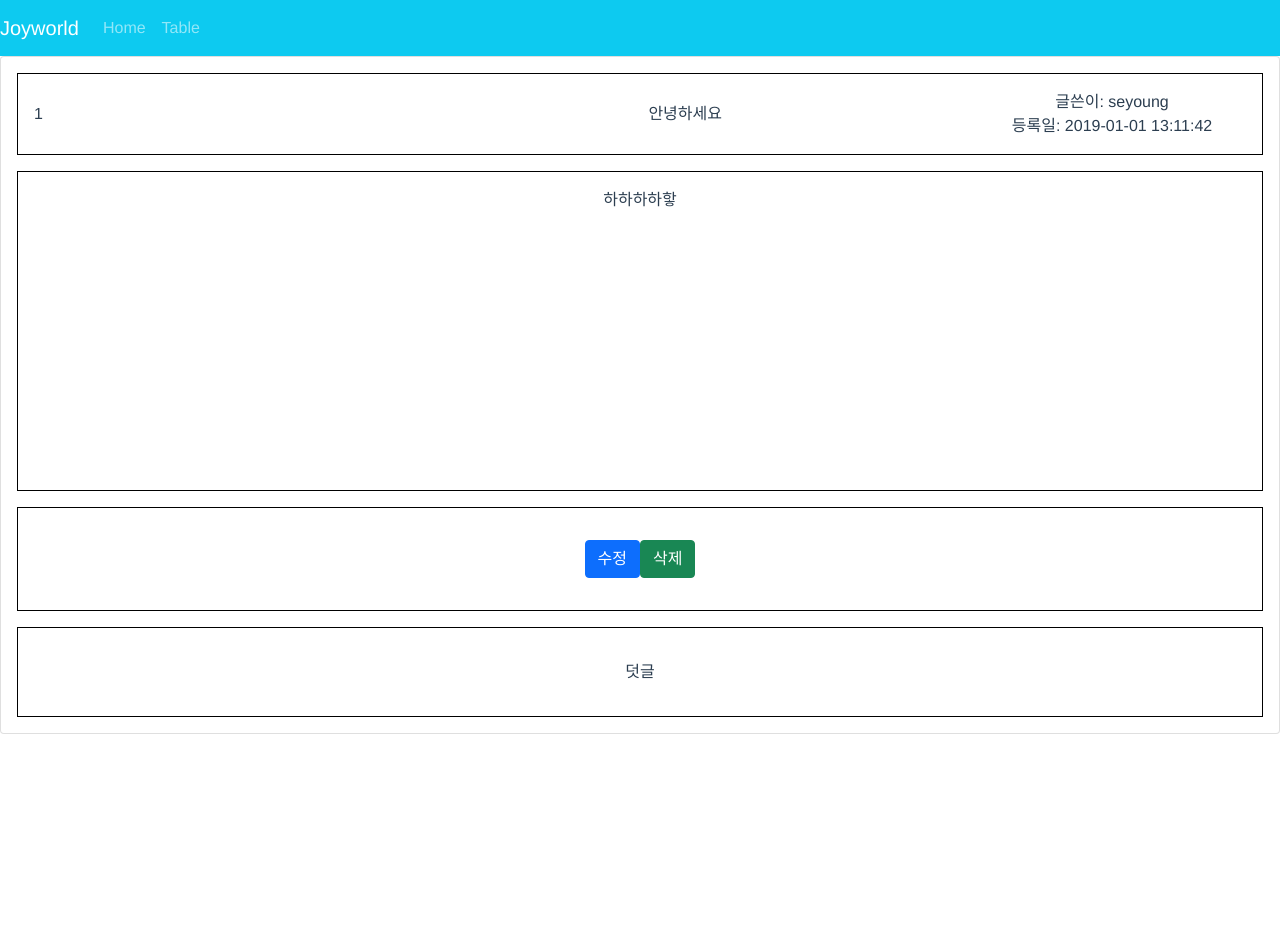
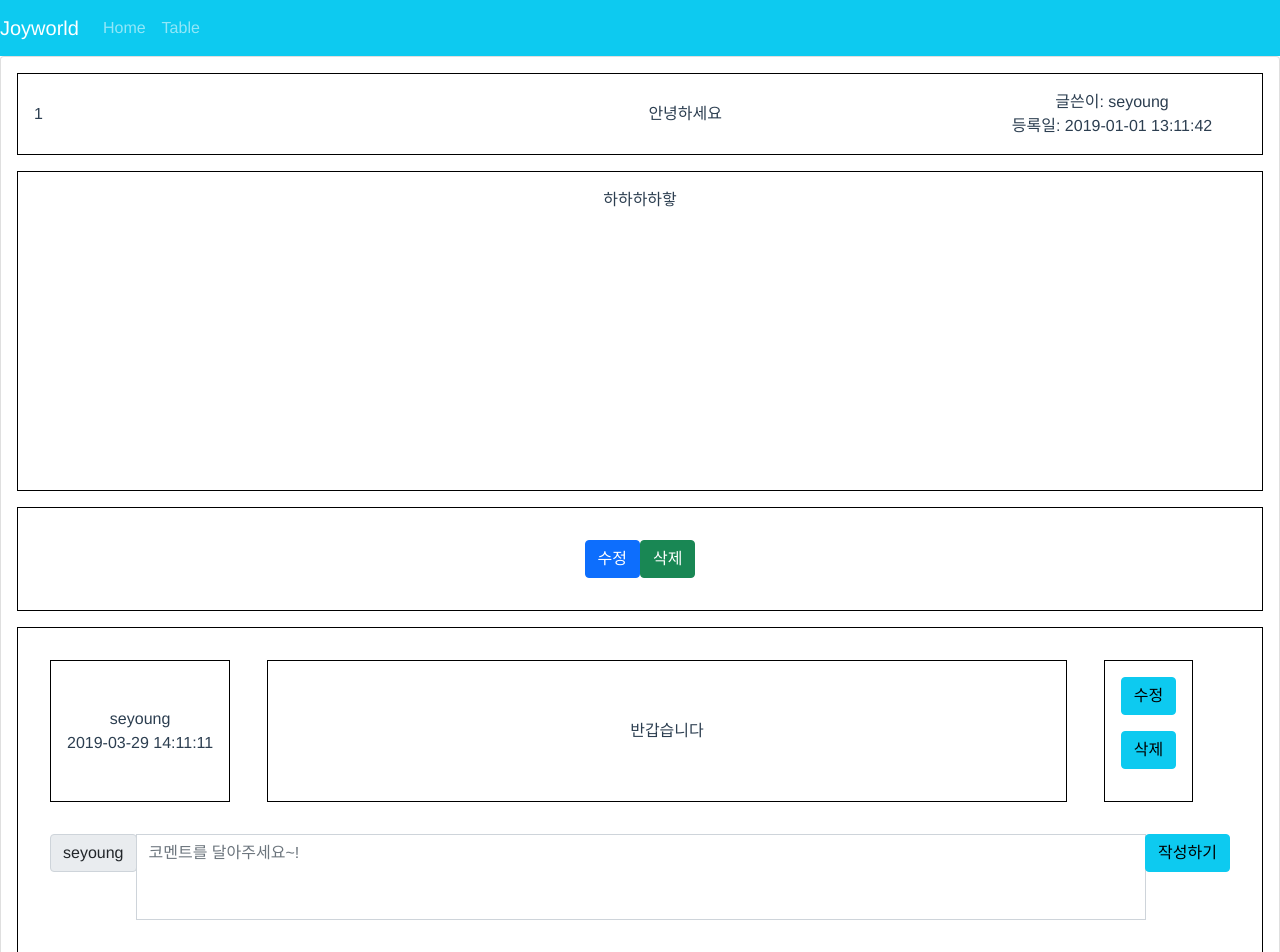
Before and after one commit to seyoungjoy/vue-board, a Vue app: page /board/free/detail/1 in a window 1280 px wide. Shown: the top 952 px of the page. Before the commit the page ends 800 px from the top, so only its background shows below. Built offline with nearby package versions, Linux system fonts and the light colour scheme.

Commit message:
add comment

```diff
--- /dev/null
+++ b/src/components/CommendList.vue
@@ -0,0 +1,37 @@
+<template>
+    <div>
+        <div v-for="item in comments" :key="item.comment_id">
+            <CommentListItem :commentObj="item"/>
+        </div>
+        <div>
+            <CommentCreate :contentId="contentId" :reloadComment="reloadComment"/>
+        </div>
+    </div>
+</template>
+<script>
+import data from '@/data';
+import CommentListItem from "./CommendListItem.vue"
+import CommentCreate from "./CommentCreate.vue"
+
+export default {
+    name:"CommendList",
+    components:{
+        CommentListItem,
+        CommentCreate
+    },
+    props:{
+      contentId : Number
+    },
+    data(){
+        return{
+            comments: data.Comment.filter(item => item.content_id === this.contentId)
+        }
+    },
+    methods:{
+        reloadComment(){
+            this.comments = data.Comment.filter(item => item.content_id === this.contentId)
+        }
+    }
+
+}
+</script>
--- /dev/null
+++ b/src/components/CommendListItem.vue
@@ -0,0 +1,83 @@
+<template>
+  <div>
+      <div class="comment-list-item">
+          <div class="comment-list-item-name">
+              <div>{{name}}</div>
+              <div>{{commentObj.created_at}}</div>
+          </div>
+          <div class="comment-list-item-context">{{commentObj.context}}</div>
+          <div class="comment-list-item-button">
+              <b-button variant="info">수정</b-button>
+              <b-button variant="info">삭제</b-button>
+          </div>
+          <div></div>
+      </div>
+  </div>
+</template>
+<script>
+import data from "@/data";
+
+export default {
+  name: "CommentListItem",
+    props:{
+      commentObj:Object
+  },
+  data() {
+    return {
+        name:data.User.filter(
+            item => item.user_id === this.commentObj.user_id
+        )[0].name,
+
+
+    };
+  },
+
+  methods: {
+
+  }
+};
+</script>
+<style scoped>
+.comment-list-item {
+  display: flex;
+  justify-content: space-between;
+  padding-bottom: 1em;
+}
+
+.comment-list-item-name {
+  display: flex;
+  flex-direction: column;
+  justify-content: center;
+  align-items: center;
+  border: 0.5px solid black;
+  padding: 1em;
+}
+
+.comment-list-item-context {
+  display: flex;
+  justify-content: center;
+  align-items: center;
+  width: 50em;
+  border: 0.5px solid black;
+}
+
+.comment-list-item-button {
+  display: flex;
+  flex-direction: column;
+  justify-content: center;
+  align-items: center;
+  border: 0.5px solid black;
+  padding: 1em;
+}
+
+.btn {
+  margin-bottom: 1em;
+}
+
+.comment-list-item-subcomment-list {
+  display: flex;
+  justify-content: space-between;
+  padding-bottom: 1em;
+  margin-left: 10em;
+}
+</style>
--- /dev/null
+++ b/src/components/CommentCreate.vue
@@ -0,0 +1,58 @@
+<template>
+    <div>
+        <b-input-group :prepend="name" class="mt-3">
+            <b-form-textarea
+                id="textarea"
+                v-model="context"
+                :placeholder="'코멘트를 달아주세요~!'"
+                rows="3"
+                max-rows="6"
+            ></b-form-textarea>
+            <b-input-group-append>
+                <b-button variant="info" @click="createComment">작성하기</b-button>
+            </b-input-group-append>
+        </b-input-group>
+    </div>
+</template>
+<script>
+import data from "@/data";
+export default {
+    name:'CommentCreate',
+    props:{
+      contentId:Number,
+      reloadComment:Function
+    },
+    data(){
+        return{
+            name:'seyoung',
+            context:'',
+        }
+    },
+    methods:{
+        createComment(){
+            const commentData = {
+                comment_id:data.Comment[data.Comment.length - 1].comment_id + 1,
+                user_id:1,
+                content_id:this.contentId,
+                context:this.context,
+                created_at:this.getCreatedAt(),
+                updated_at:null
+            }
+            data.Comment.push(commentData);
+            this.reloadComment();
+            this.context = '';
+        },
+        getCreatedAt(){
+            const today = new Date();
+            const year = today.getFullYear();
+            const month = today.getMonth() + 1;
+            const date = today.getDate();
+            const hour = today.getHours();
+            const minute = today.getMinutes();
+            const second = today.getSeconds();
+
+            return `${year}-${month}-${date} ${hour}:${minute}:${second}`
+        }
+    }
+}
+</script>
--- a/src/components/Detail.vue
+++ b/src/components/Detail.vue
@@ -27,17 +27,21 @@
         <b-button variant="success" @click="deleteData">삭제</b-button>
       </div>
       <div class="content-detail-comment">
-        덧글
+        <CommendList :contentId="contentId"/>
       </div>
+
     </b-card>
   </div>
 </template>
 
 <script>
 import data from "@/data";
-
+import CommendList from "@/components/CommendList.vue"
 export default {
   name: "ContentDetail",
+    components:{
+      CommendList,
+  },
   data() {
     const contentId = Number(this.$route.params.contentId);
     const contentData = data.Content.filter(item => item.content_id === contentId)[0]
@@ -66,6 +70,7 @@ export default {
 
 
   },
+
 
 };
 </script>
--- a/src/components/Header.vue
+++ b/src/components/Header.vue
@@ -1,7 +1,7 @@
 <template>
     <div>
   <b-navbar toggleable="lg" type="dark" variant="info">
-    <b-navbar-brand href="#">Joyworld</b-navbar-brand>
+    <b-navbar-brand to="/">Joyworld</b-navbar-brand>
 
     <b-navbar-toggle target="nav-collapse"></b-navbar-toggle>
 
--- a/src/data/index.js
+++ b/src/data/index.js
@@ -28,8 +28,8 @@ export default {
       {
         content_id: 2,
         user_id: 3,
-        title: 'react 공부하고싶어요',
-        context: 'react 궁금해요오오',
+        title: 'vue가 프레임워크인가요 라이브러리인가요?',
+        context: 'ㅈㄱㄴ',
         created_at: '2019-01-02 13:11:42',
         updated_at: null
       },
@@ -46,7 +46,7 @@ export default {
       {
         comment_id: 1,
         user_id: 1,
-        content_id: 3,
+        content_id: 1,
         context: '반갑습니다',
         created_at: '2019-03-29 14:11:11',
         updated_at: null
@@ -54,15 +54,15 @@ export default {
       {
         comment_id: 2,
         user_id: 3,
-        content_id: 3,
-        context: '그러게요....!',
+        content_id: 2,
+        context: 'vue는 프레임워크입니다. 필요에 따라 자유롭게 사용가능한 라이브러리와 달리 프레임워크 내부에서 정해진 틀에 따라 사용해야합니다.',
         created_at: '2019-03-29 16:11:11',
         updated_at: null
       },
       {
         comment_id: 3,
         user_id: 2,
-        content_id: 1,
+        content_id: 3,
         context: '뷰는 부트스트랩, 뷰티파이 많이 사용하던데요.',
         created_at: '2019-03-29 14:11:11',
         updated_at: null
```
